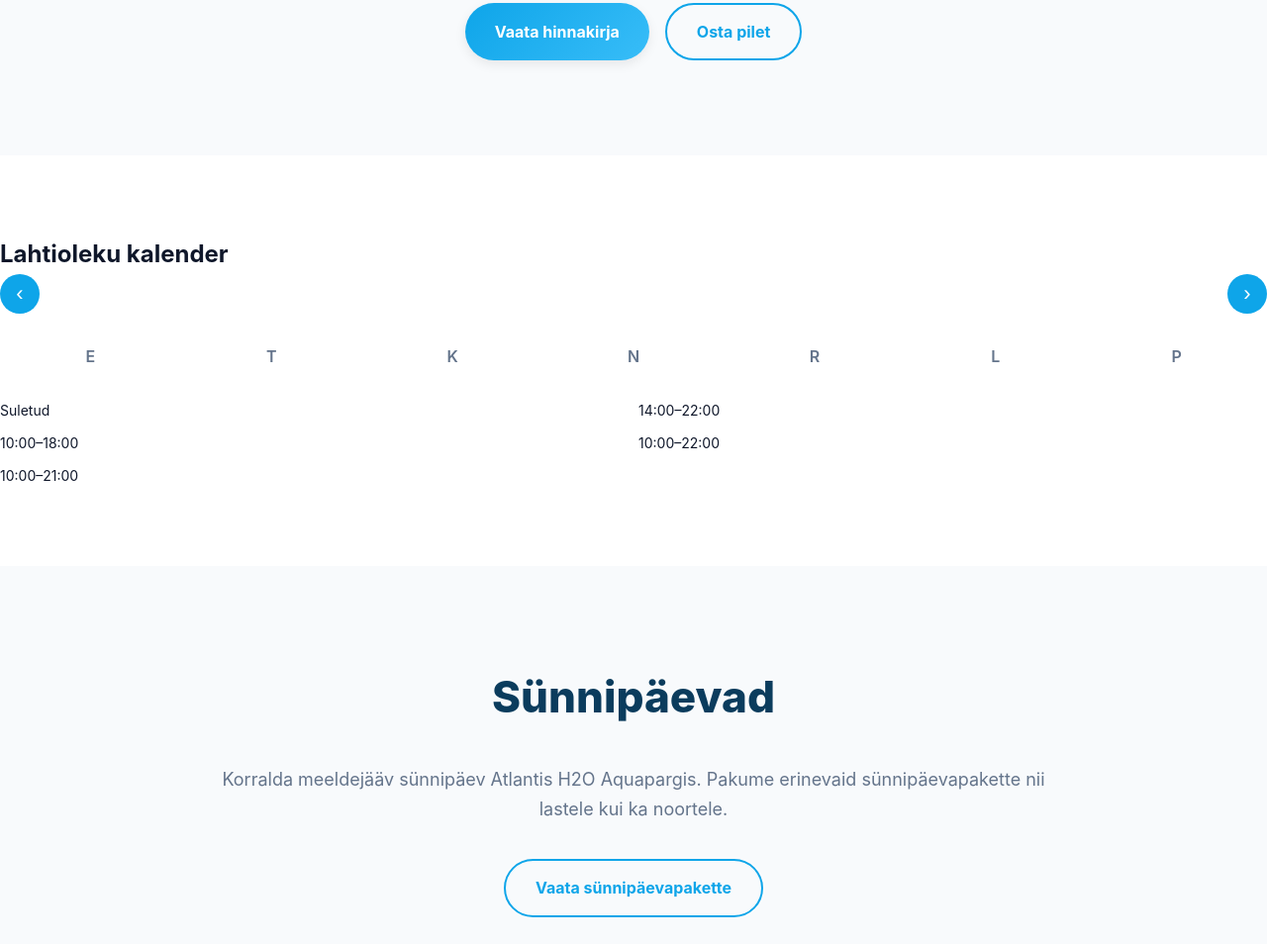
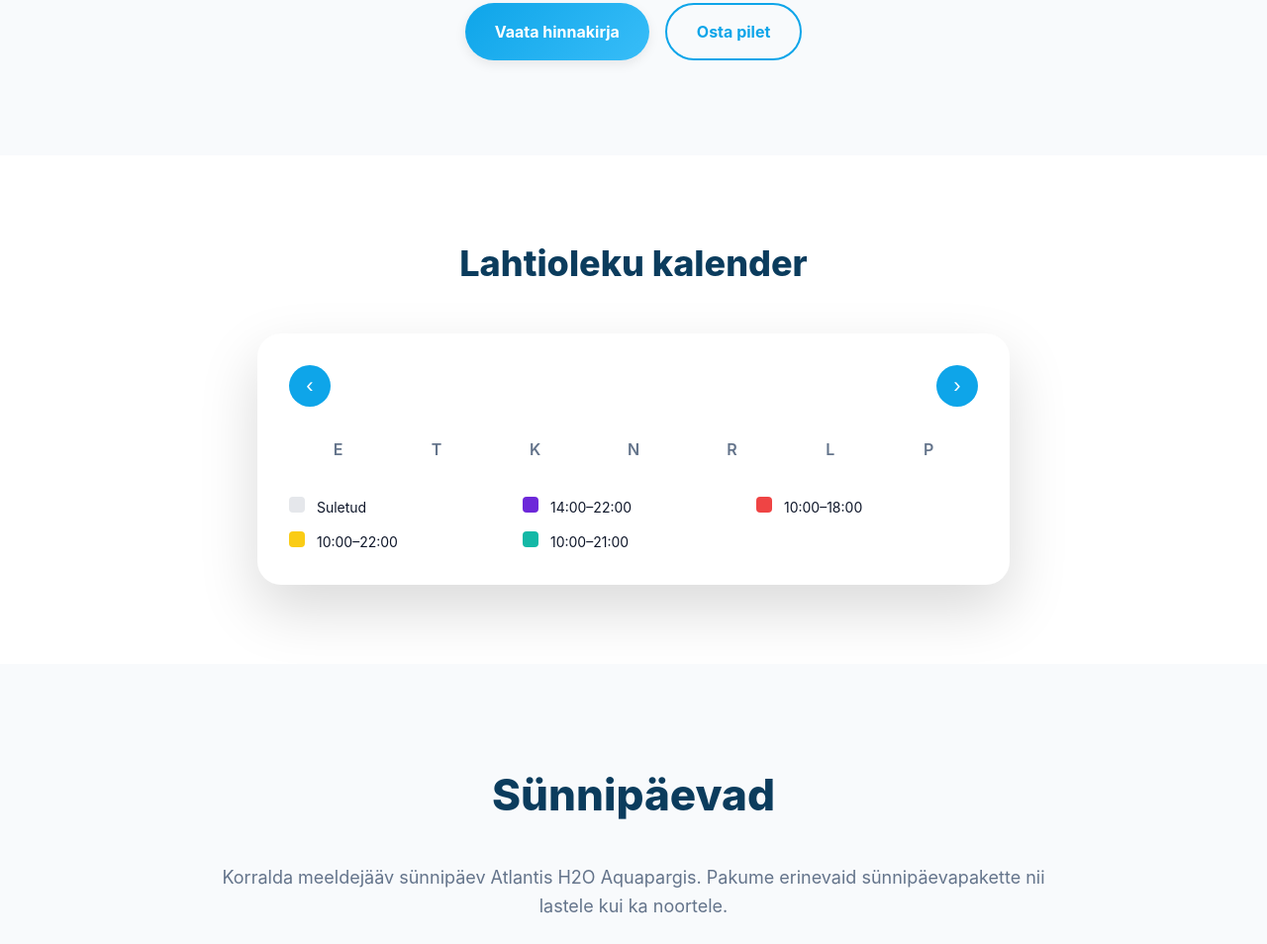
Before and after one commit to TurOne19/Atlantis-veepark2, a plain HTML site: page index.html in a window 1280 px wide. Shown: the part 2870-3824 px from the top of the page at 99% size. Drawn offline with Linux system fonts and the light colour scheme.

Commit message:
Refactor calendar styles and improve layout

```diff
--- a/css/style.css
+++ b/css/style.css
@@ -86,17 +86,26 @@
     gap: 16px;
     flex-wrap: wrap;
 }
+/* ===== CALENDAR ===== */
 .calendar-section {
   padding: 80px 0;
+  text-align: center;
 }
 
-.calendar-container {
-  max-width: 720px;
+.calendar-title {
+  font-size: 36px;
+  font-weight: 800;
+  margin-bottom: 40px;
+  color: #0b3c5d;
+}
+
+.calendar-card {
+  max-width: 760px;
   margin: 0 auto;
   background: #fff;
-  border-radius: 20px;
-  padding: 30px;
-  box-shadow: 0 20px 40px rgba(0,0,0,.1);
+  border-radius: 24px;
+  padding: 32px;
+  box-shadow: 0 25px 60px rgba(0,0,0,.15);
 }
 
 .calendar-header {
@@ -106,9 +115,9 @@
   margin-bottom: 20px;
 }
 
-.calendar-header button {
-  width: 40px;
-  height: 40px;
+.cal-arrow {
+  width: 42px;
+  height: 42px;
   border-radius: 50%;
   border: none;
   background: #0ea5e9;
@@ -117,60 +126,65 @@
   cursor: pointer;
 }
 
-.calendar-header h2 {
-  font-size: 22px;
+.cal-month {
+  font-size: 20px;
   font-weight: 700;
+  color: #0b3c5d;
 }
 
 .calendar-weekdays,
 .calendar-grid {
   display: grid;
   grid-template-columns: repeat(7, 1fr);
-  text-align: center;
 }
 
 .calendar-weekdays span {
   font-weight: 600;
+  color: #64748b;
   padding: 10px 0;
-  color: #64748b;
 }
 
 .calendar-day {
-  padding: 12px 0;
+  margin: 6px;
+  padding: 14px 0;
   border-radius: 10px;
-  font-weight: 600;
-  margin: 4px;
+  font-weight: 700;
 }
 
-.calendar-day.open { background:#bbf7d0; color:#166534; }
-.calendar-day.late { background:#fde68a; color:#92400e; }
-.calendar-day.short { background:#fecaca; color:#7f1d1d; }
+/* COLORS */
 .calendar-day.closed { background:#e5e7eb; color:#6b7280; }
+.calendar-day.short { background:#ef4444; color:#fff; }
+.calendar-day.normal { background:#facc15; color:#1f2937; }
+.calendar-day.late { background:#6d28d9; color:#fff; }
+.calendar-day.extended { background:#14b8a6; color:#fff; }
 
 .calendar-day.empty {
   background: transparent;
 }
 
+/* LEGEND */
 .calendar-legend {
-  margin-top: 20px;
+  margin-top: 24px;
   display: grid;
-  grid-template-columns: repeat(2,1fr);
-  gap: 10px;
+  grid-template-columns: repeat(auto-fit,minmax(200px,1fr));
+  gap: 12px;
   font-size: 14px;
+  text-align: left;
 }
 
-.calendar-legend .dot {
-  width: 14px;
-  height: 14px;
-  border-radius: 50%;
+.legend-box {
+  width: 16px;
+  height: 16px;
+  border-radius: 4px;
   display: inline-block;
   margin-right: 8px;
 }
 
-.dot.open { background:#bbf7d0; }
-.dot.late { background:#fde68a; }
-.dot.short { background:#fecaca; }
-.dot.closed { background:#e5e7eb; }
+.legend-box.closed { background:#e5e7eb; }
+.legend-box.short { background:#ef4444; }
+.legend-box.normal { background:#facc15; }
+.legend-box.late { background:#6d28d9; }
+.legend-box.extended { background:#14b8a6; }
 
 /* =====================================================
    BUTTONS
```
